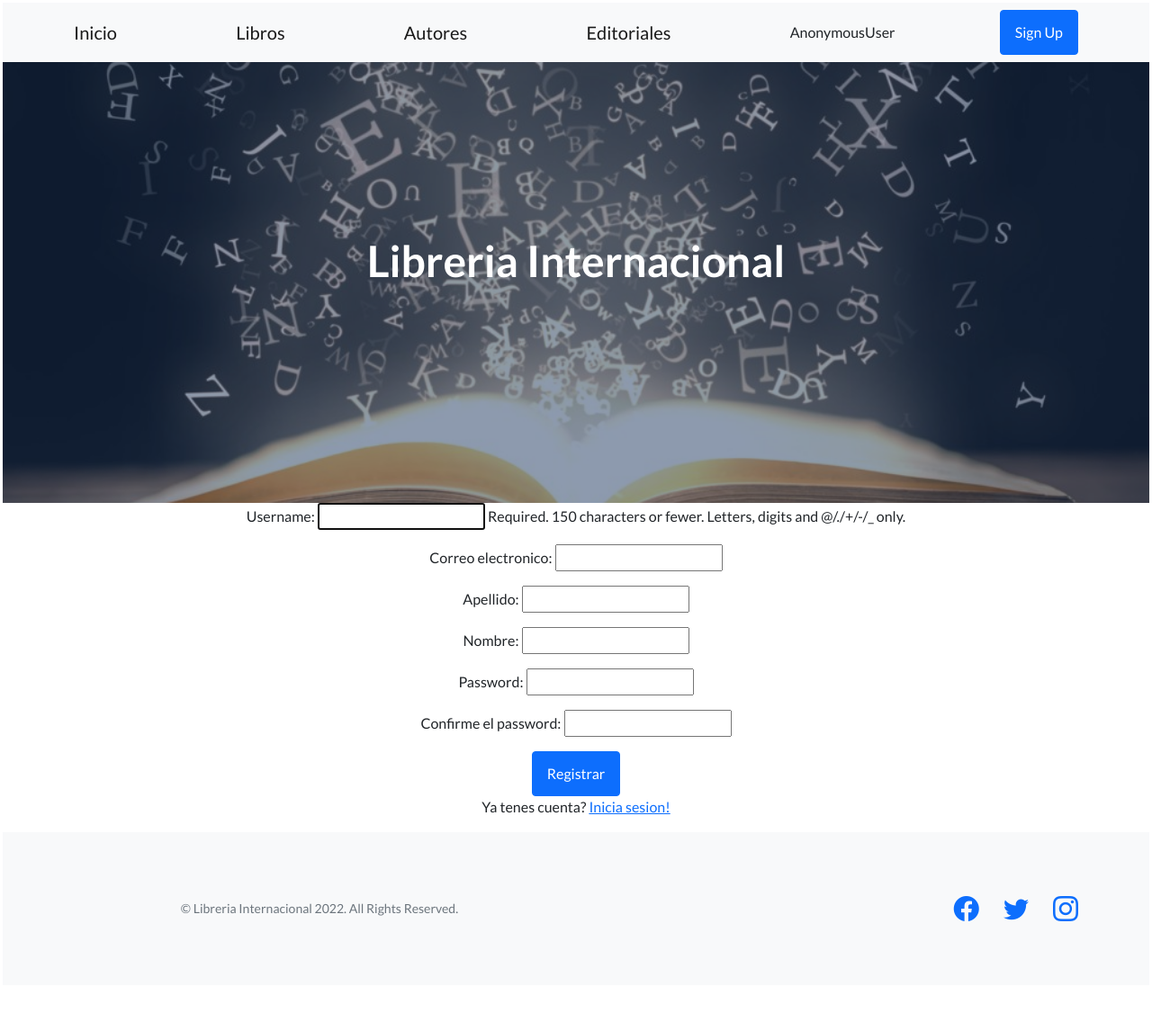
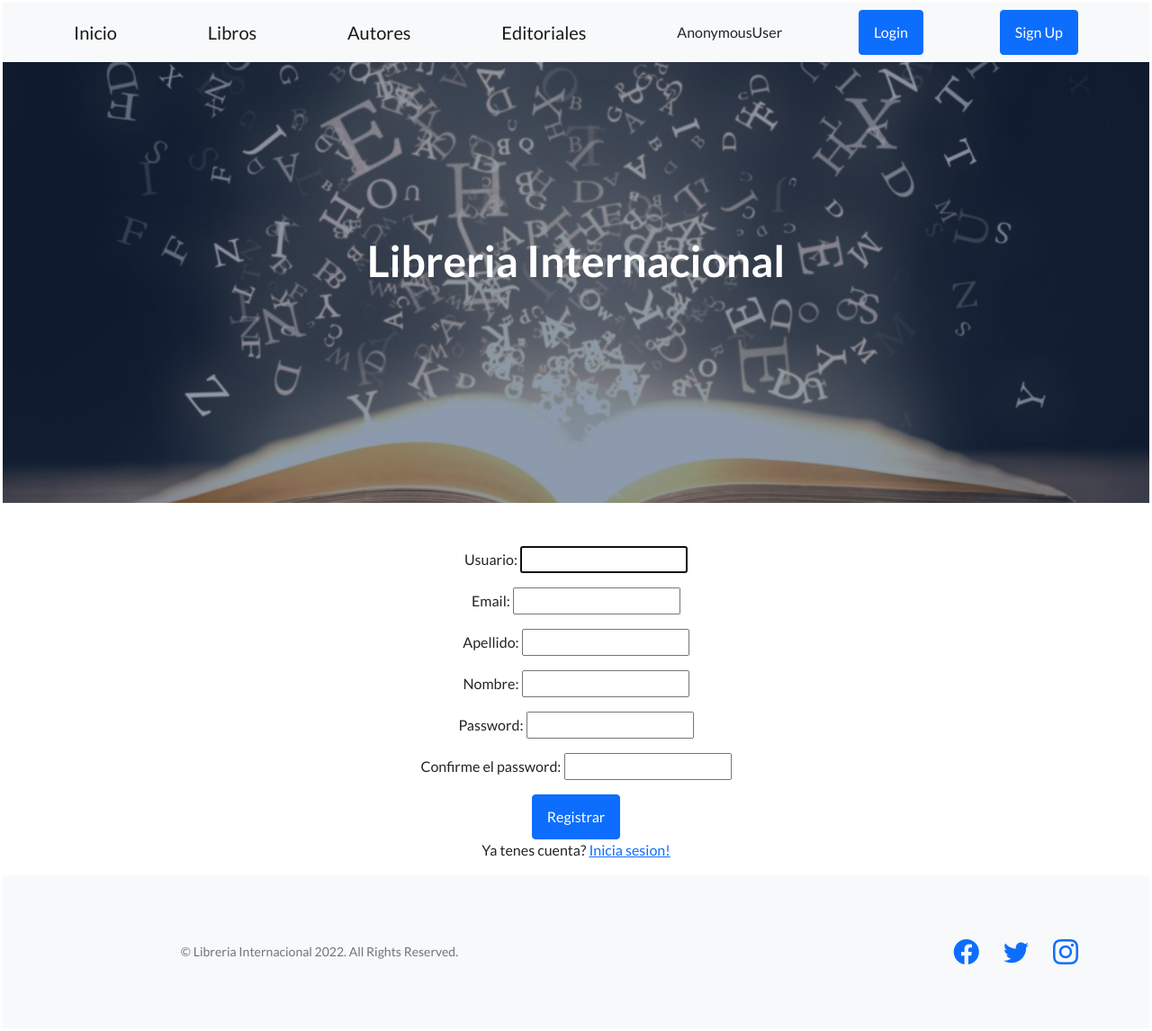
Before and after one commit to shadowmx2/PROYECTOFINAL, a Django app: page /registro/ in a window 1280 px wide. Shown: the whole page at 90% size. Before the commit the page ends 1024 px from the top, so only its background shows below. Run offline with Django 4.2, Linux system fonts and the light colour scheme; some libraries are stand-ins or nearby versions.

Commit message:
fix login, registro

```diff
--- a/Proyecto_Final/MVT_APP/TEMPLATES/base.html
+++ b/Proyecto_Final/MVT_APP/TEMPLATES/base.html
@@ -26,8 +26,13 @@
                 <a class="navbar-brand" href="{% url 'autores' %}">Autores</a>
                 <a class="navbar-brand" href="{% url 'editoriales' %}">Editoriales</a>
                 <a >{{request.user}}</a>
-                <a class="btn btn-primary" href="#signup"> Sign Up</a>
-            </div>
+                {% if request.user.is_authenticated  %}
+                <a class="btn btn-primary" href="{% url 'auth-logout' %}"> Logout</a>
+                {% else %}
+
+                <a class="btn btn-primary" href="{% url 'auth-login' %}"> Login</a>
+                <a class="btn btn-primary" href="{% url 'auth-register' %}"> Sign Up</a>
+                {% endif %}
         </nav>
         <!-- Masthead-->
         <header class="masthead">
--- a/Proyecto_Final/MVT_APP/TEMPLATES/login.html
+++ b/Proyecto_Final/MVT_APP/TEMPLATES/login.html
@@ -10,7 +10,7 @@
 <form method="post" class="caption" style="text-align: center;">
     {% csrf_token %}
 
-    {{ formulario.as_p }}
+    {{ form.as_p }}
 
     <input type="submit" value="Iniciar Sesion" class="btn btn-primary">
 </form>
--- a/Proyecto_Final/MVT_APP/TEMPLATES/register.html
+++ b/Proyecto_Final/MVT_APP/TEMPLATES/register.html
@@ -7,12 +7,17 @@
 {% if errors %}
     <p> Error: {{errors}}</p>
 {% endif %}
-<form method="post" class="caption" style="text-align: center;">
+
+<br>
+<br>
+<form method="post"  >
+    <div class="form-tex">
     {% csrf_token %}
 
     {{ formulario.as_p }}
 
     <input type="submit" value="Registrar" class="btn btn-primary">
+    </div>
 </form>
 
 <p> Ya tenes cuenta? <a href="{% url 'auth-login'%}">Inicia sesion!</a> </p>
--- a/Proyecto_Final/MVT_APP/forms.py
+++ b/Proyecto_Final/MVT_APP/forms.py
@@ -25,9 +25,10 @@ class LibroFormulario(forms.Form):
     calificacion = forms.IntegerField()
 
 class UserRegisterForm(UserCreationForm):
+    username= forms.CharField(label="Usuario")
     last_name = forms.CharField(label="Apellido")
     first_name = forms.CharField(label="Nombre")
-    email = forms.EmailField(label="Correo electronico")
+    email = forms.EmailField(label="Email")
     password1 = forms.CharField(label="Password", widget=forms.PasswordInput)
     password2 = forms.CharField(label="Confirme el password", widget=forms.PasswordInput)
 
--- a/Proyecto_Final/MVT_APP/urls.py
+++ b/Proyecto_Final/MVT_APP/urls.py
@@ -11,4 +11,5 @@ urlpatterns = [
     path("autores/buscar/resultados/", resultados_busqueda_autores, name="autor_resultados"),
     path("login/", iniciar_sesion, name="auth-login"),
     path("registro/", registrar_usuario, name="auth-register"),
+    path("logout/", cerrar_sesion, name="auth-logout"),
 ]
--- a/Proyecto_Final/MVT_APP/views.py
+++ b/Proyecto_Final/MVT_APP/views.py
@@ -5,20 +5,23 @@ from MVT_APP.forms import *
 from MVT_APP.models import *
 
 
-from  django.contrib.auth.forms import AuthenticationForm
+from django.contrib.auth.forms import AuthenticationForm
 from django.contrib.auth import login,logout, authenticate
+from django.contrib.auth.decorators import login_required
 
 def homepage(request):
     return render(request, 'homepage.html', {'familia':'1'})
 
 
-
+@login_required
 def libros(request):
     return render(request, 'libros.html', {'familia':'1'})
 
+@login_required
 def autores(request):
     return render(request, 'autores.html', {'familia':'1'})
 
+@login_required
 def editoriales(request):
     if request.method == "POST":
         formulario = EditorialFormulario(request.POST)
@@ -34,14 +37,14 @@ def editoriales(request):
     contexto = {"formulario": formulario}
     return render(request, "editoriales.html", contexto)
 
-
+@login_required
 def resultados_busqueda_editoriales(request):
     nombre = request.GET["nombre_editorial"]
 
     editoriales = Editorial.objects.filter(nombre__icontains=nombre)
     return render(request, "resultadoeditorial.html", {"editoriales": editoriales})
 
-
+@login_required
 def libros(request):
     if request.method == "POST":
         formulario = LibroFormulario(request.POST)
@@ -57,13 +60,14 @@ def libros(request):
     contexto = {"formulario": formulario}
     return render(request, "libros.html", contexto)
 
-
+@login_required
 def resultados_busqueda_libros(request):
     titulo = request.GET["titulo_libro"]
 
     libros= Libro.objects.filter(titulo__icontains=titulo)
     return render(request, "resultadoslibro.html", {"libros": libros})
 
+@login_required
 def autores(request):
     if request.method == "POST":
         formulario = AutorFormulario(request.POST)
@@ -79,6 +83,7 @@ def autores(request):
     contexto = {"formulario": formulario}
     return render(request, "autores.html", contexto)
 
+@login_required
 def resultados_busqueda_autores(request):
     autor = request.GET["nombre"]
 
@@ -86,30 +91,33 @@ def resultados_busqueda_autores(request):
     return render(request, "resultadoautores.html", {"autores": autores})
 
 
-  ##Login y registro
-  #
+
 
 def iniciar_sesion(request):
 
-    errors= ""
+    errors = ""
 
     if request.method == "POST":
-        formulario = AuthenticationForm(request,data=request.POST)
+        formulario = AuthenticationForm(request, data=request.POST)
 
         if formulario.is_valid():
             data = formulario.cleaned_data
 
-            user = authenticate(username=data["username"], password=["password"])
+            user = authenticate(username=data["username"], password=data["password"])
 
             if user is not None:
                 login(request, user)
                 return redirect("homepage")
             else:
-                return render(request,"login.html",{"formulario":formulario, "errors": "Credenciales Invalidas"})
+                return render(request, "login.html", {"form": formulario, "errors": "Credenciales invalidas"})
         else:
-            return render(request,"login.html",{"formulario":formulario, "errors": "Credenciales Invalidas"})
+            return render(request, "login.html", {"form": formulario, "errors": formulario.errors})
     formulario = AuthenticationForm()
-    return render(request, "login.html",{"formulario":formulario, "errors": errors})
+    return render(request, "login.html", {"form": formulario, "errors": errors})
+@login_required
+def cerrar_sesion(request):
+    logout(request)
+    return redirect("homepage")
 
 def registrar_usuario(request):
 
--- a/Proyecto_Final/ProyectoFinal/settings.py
+++ b/Proyecto_Final/ProyectoFinal/settings.py
@@ -119,6 +119,9 @@ USE_TZ = True
 
 STATIC_URL = 'static/'
 
+# URL para el LOGIN
+LOGIN_URL  = "/login/"
+
 # Default primary key field type
 # https://docs.djangoproject.com/en/4.0/ref/settings/#default-auto-field
 
```
Also changed, not shown: Proyecto_Final/db.sqlite3.
